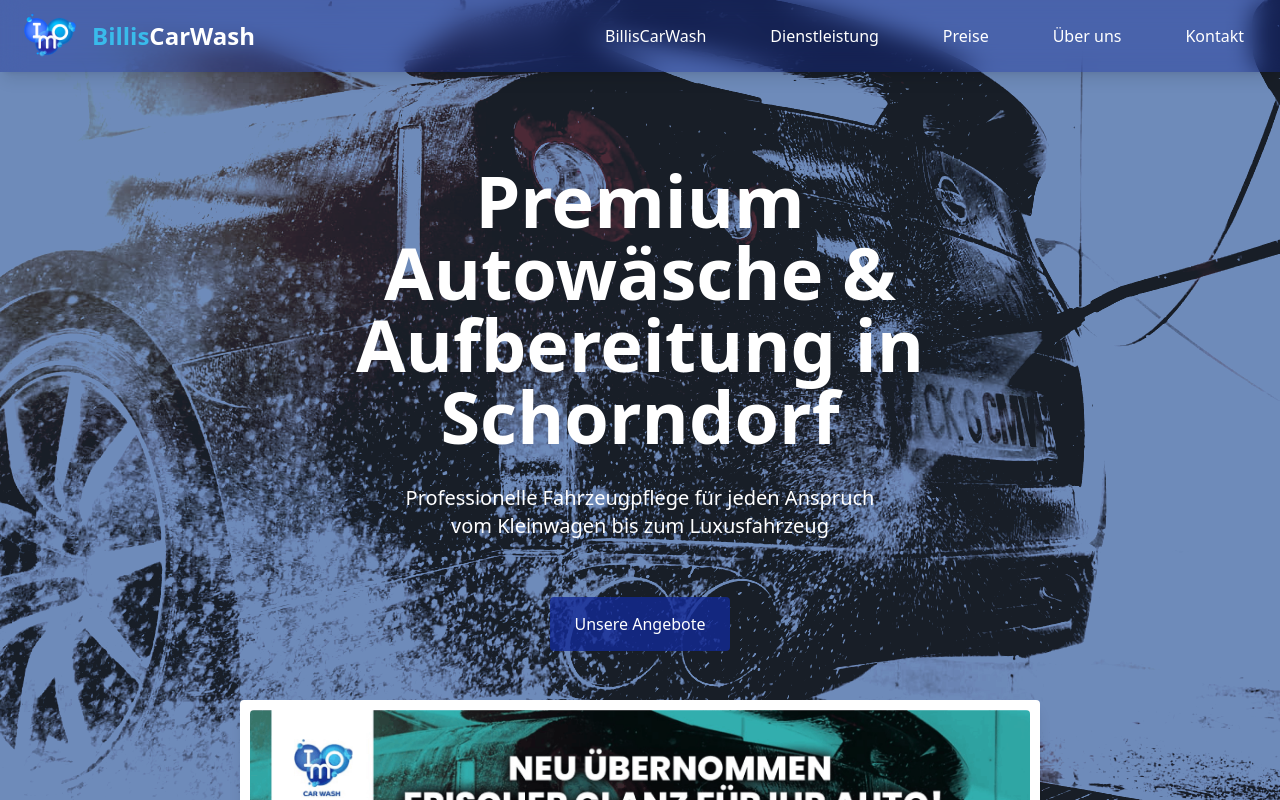
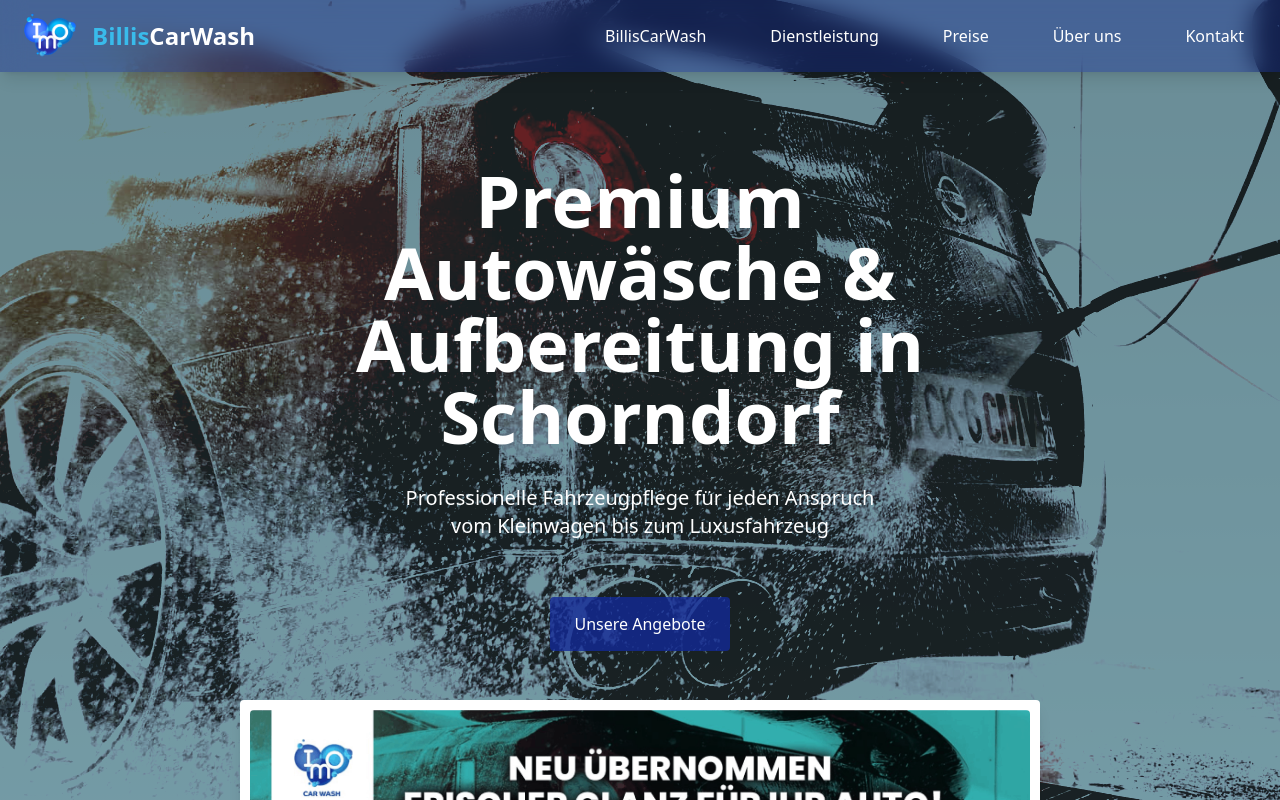
Before and after one commit to Gkiokan/html-billis-car-wash, an Astro site: page / in a window 1280 px wide. Shown: the top 800 px of the page. Built offline with nearby package versions, Linux system fonts and the light colour scheme; Astro itself is replaced by a stand-in of ours.

Commit message:
hero gradients overwork

```diff
--- a/src/pages/components/HeroArea.astro
+++ b/src/pages/components/HeroArea.astro
@@ -7,12 +7,15 @@
 	<div class="absolute top-0 left-0 left-0 right-0 z-1 w-full h-full">
 	<div class="absolute top-0 left-0 left-0 right-0 z-1 w-full h-full
 			bg-cover bg-center
-			contrast-200 saturate-50 opacity-80"
+			contrast-200 saturate-90 opacity-80"
 		style={`background-image:url(${GTR.src})`} />
 
-	<div class="absolute top-0 left-0 left-0 right-0 z-2 w-full h-full bg-blue-500 opacity-50 mix-blend-multiply" />
-	<div class="absolute top-0 left-0 left-0 right-0 z-2 w-full h-full bg-neutral-900 opacity-30 mix-blend-multiply" />
+	<div class="absolute top-0 left-0 left-0 right-0 z-2 w-full h-full bg-cyan-500 opacity-30 mix-blend-multiply" />
+	<div class="absolute top-0 left-0 left-0 right-0 z-2 w-full h-full bg-neutral-900 opacity-20 mix-blend-multiply" />
 	<div class="absolute top-0 left-0 left-0 right-0 z-2 w-full h-full border-x-10 border-white hidden" />
+
+	<div class="absolute top-0 left-0 left-0 right-0 z-2 w-full h-full bg-gradient-to-b from-gray-900 to-gray-600 opacity-30 mix-blend-multiply" />
+
 	</div>
 
 	<div class="relative z-5 flex flex-col justify-center align-center gap-8 text-center fade-in max-w-[800px] mx-auto">
```
